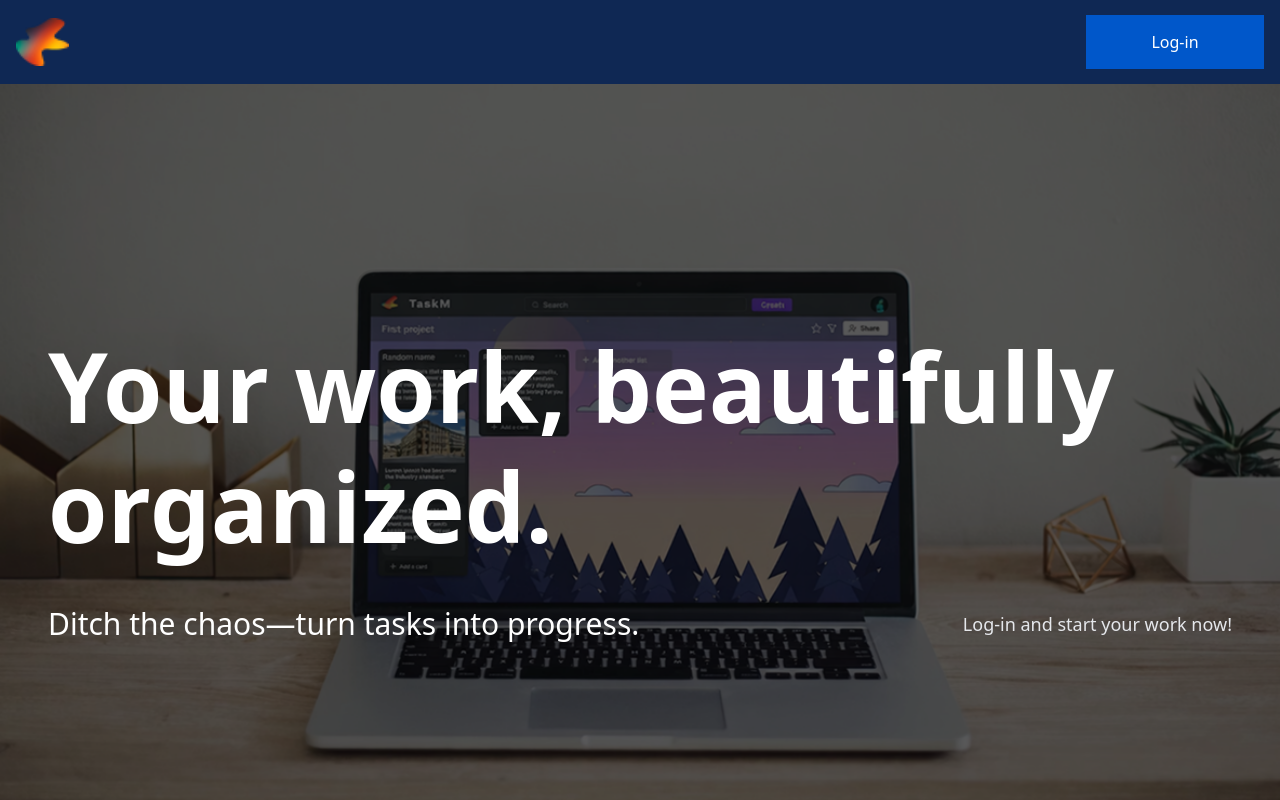
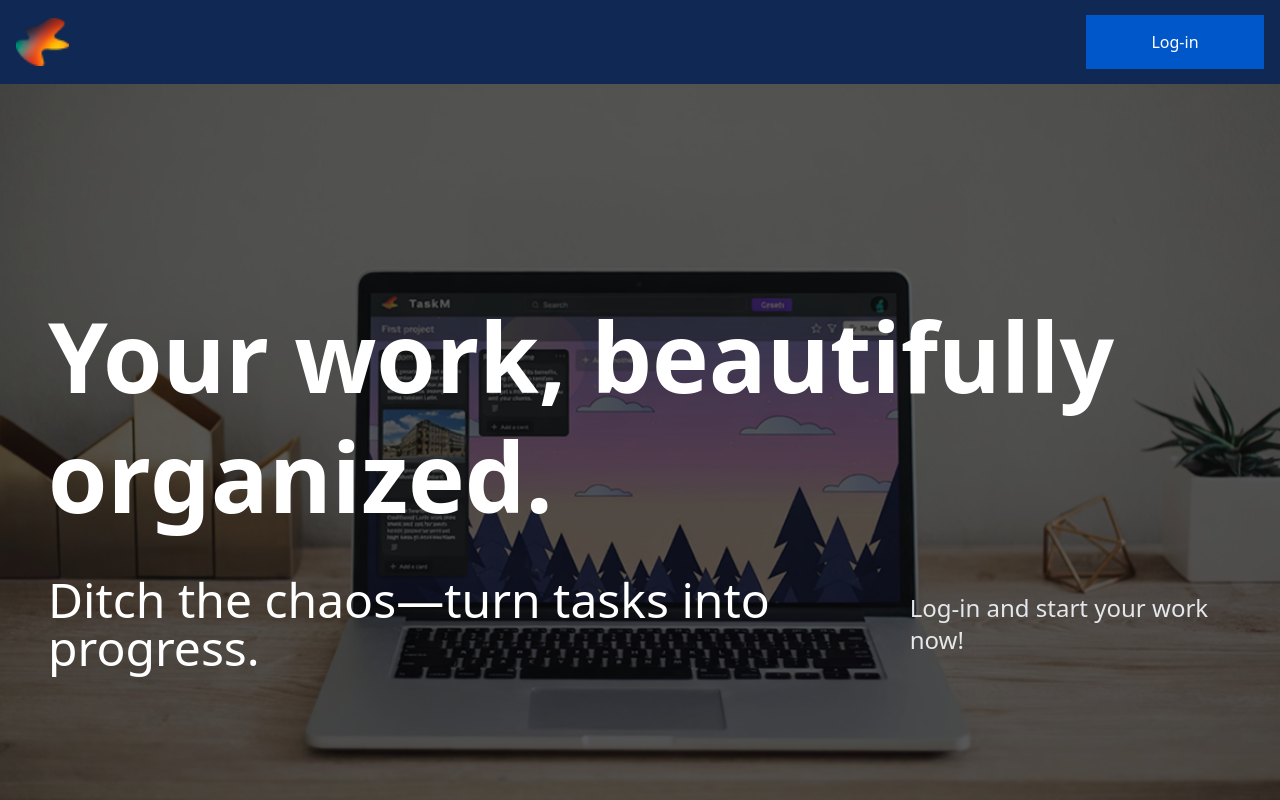
Before and after one commit to DanID0/triup-frontend, an Angular app: page / in a window 1280 px wide. Shown: the top 800 px of the page. Built offline with nearby package versions, Linux system fonts and the light colour scheme.

Commit message:
changed font size for text in hero section

```diff
--- a/src/app/Pages/home-page/home-page.html
+++ b/src/app/Pages/home-page/home-page.html
@@ -1,10 +1,10 @@
 
 <div class="w-full min-h-[740px] h-screen text-white bg-no-repeat bg-cover bg-center bg-hero flex items-center">
     <div class="w-full px-6 md:px-12">
-        <h1 class="text-4xl sm:text-5xl md:text-7xl lg:text-8xl font-bold leading-tight pb-6 md:pb-10">Your work, beautifully organized.</h1>
+        <h1 class="text-4xl sm:text-4xl md:text-6xl lg:text-8xl font-bold leading-tight pb-6 md:pb-10">Your work, beautifully organized.</h1>
         <div class="flex flex-col sm:flex-row sm:justify-between sm:items-center gap-3">
-            <h2 class="text-xl sm:text-2xl md:text-3xl">Ditch the chaos—turn tasks into progress.</h2>
-            <h2 class="text-sm sm:text-lg text-gray-200">Log-in and start your work now!</h2>
+            <h2 class="text-xl sm:text-3xl md:text-5xl">Ditch the chaos—turn tasks into progress.</h2>
+            <h2 class="text-sm sm:text-2xl text-gray-200">Log-in and start your work now!</h2>
         </div>
     </div>
 </div>
```
